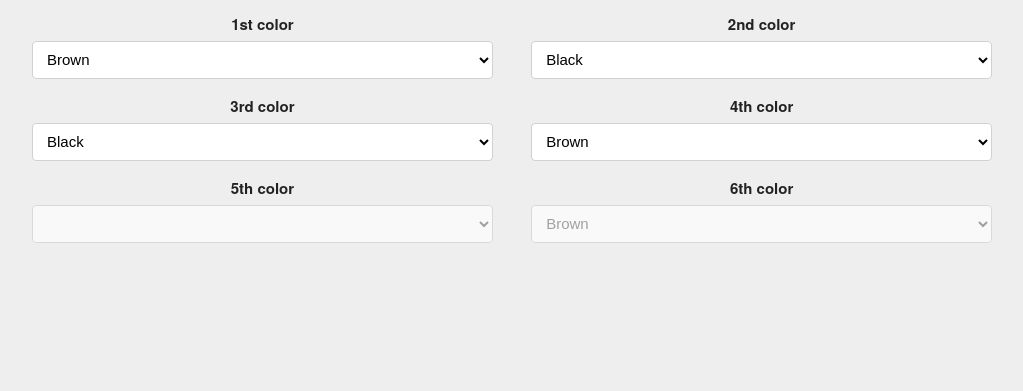
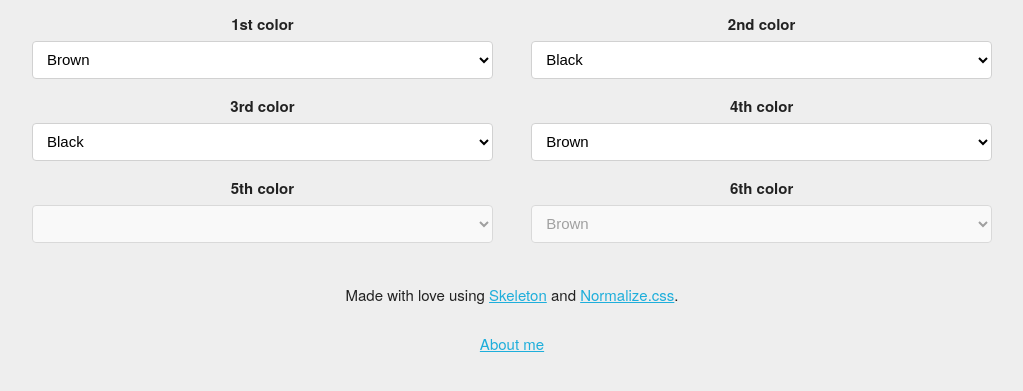
Before and after one commit to bitdumper1/resistorCalc-pwa, a plain HTML site: page index.html in a window 1280 px wide. Shown: the part 213-604 px from the top of the page, without its empty margins (128-1151 px from the left). Drawn offline with Linux system fonts and the light colour scheme.

Commit message:
Everything working

```diff
--- a/index.html
+++ b/index.html
@@ -4,6 +4,7 @@
 	<meta charset="UTF-8">
 	<meta name="viewport" content="width=device-width, initial-scale=1">
 	<title>Resistor Calculator</title>
+	<link rel="manifest" href="manifest.json">
 	<link rel="stylesheet" href="css/normalize.min.css">
 	<link rel="stylesheet" href="css/skeleton.min.css">
 	<style>
@@ -113,6 +114,10 @@
 				</div>
 			</div>
 		</form>
+		<div class="about">
+			<p>Made with love using <a href="http://getskeleton.com">Skeleton</a> and <a href="https://necolas.github.io/normalize.css/">Normalize.css</a>.</p>
+			<a href="https://bitdumper1.github.io">About me</a>
+		</div>
 	</div>
 	<div id="multiplier" hidden="true">
 		<option value="black">Black</option>
```
Also changed, not shown: images/icons/icon-128x128.png (added), images/icons/icon-144x144.png (added), images/icons/icon-152x152.png (added), images/icons/icon-192x192.png (added), images/icons/icon-384x384.png (added), images/icons/icon-512x512.png (added), images/icons/icon-72x72.png (added), images/icons/icon-96x96.png (added), manifest.json (added), 1 other file.
